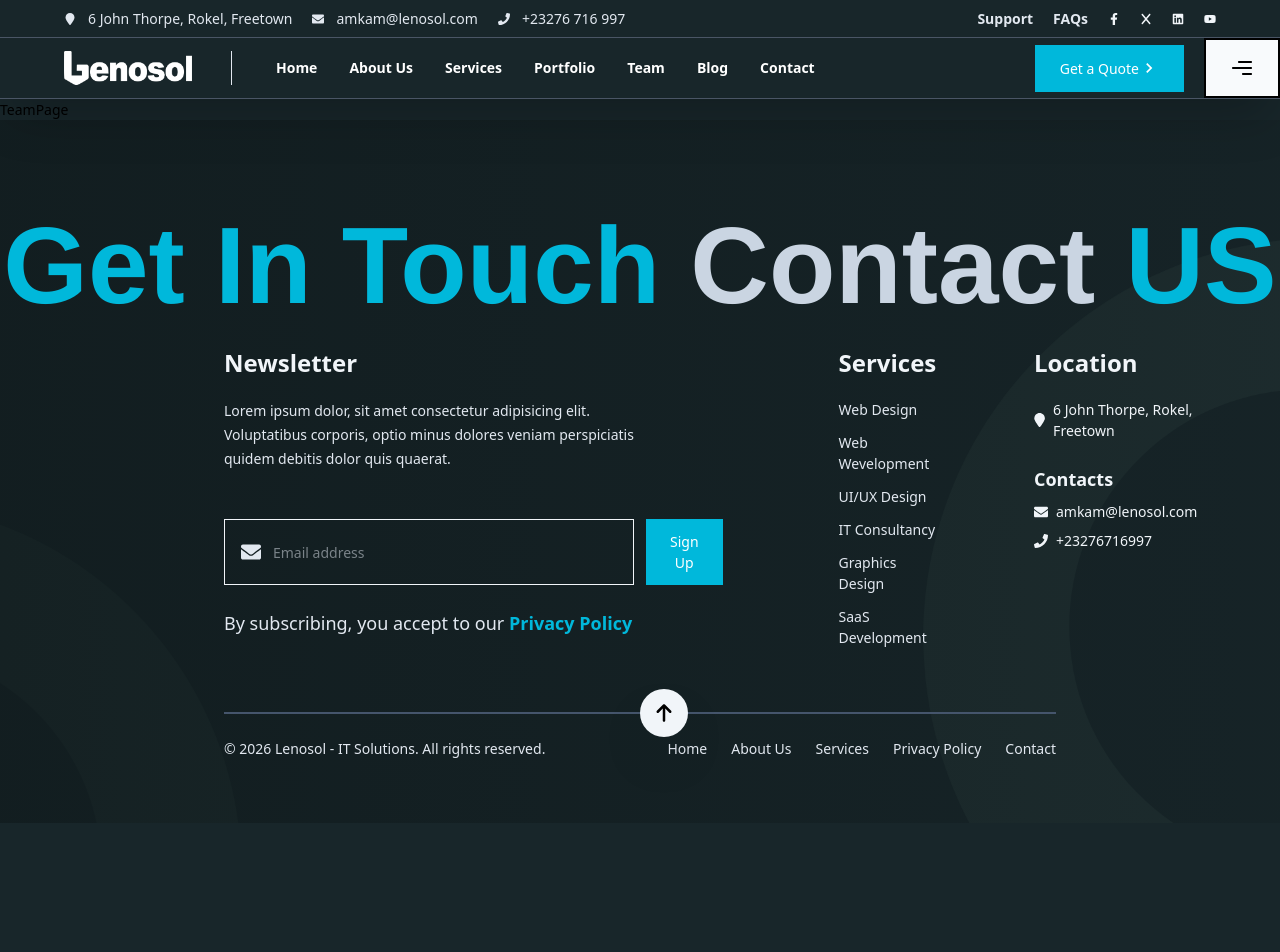
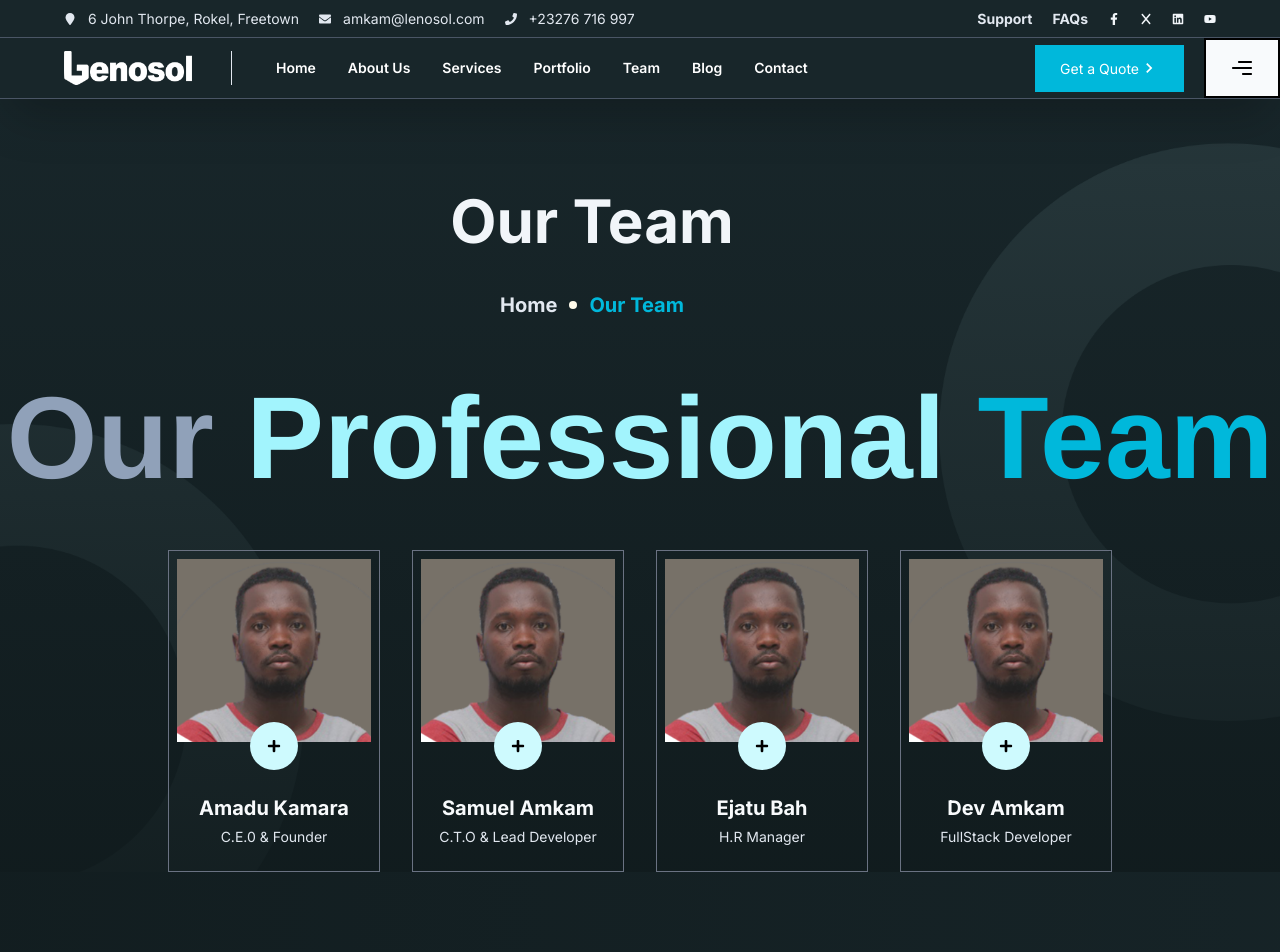
Before and after one commit to AmaduKamara/lenosol.dev, a Next.js app: page /team in a window 1280 px wide. Shown: the top 952 px of the page. Before the commit the page ends 823 px from the top, so only its background shows below. Built offline with nearby package versions, Linux system fonts and the light colour scheme.

Commit message:
Add teams on team page

```diff
--- a/app/components/teams.tsx
+++ b/app/components/teams.tsx
@@ -1,3 +1,4 @@
+"use client";
 import Image from "next/image";
 import Link from "next/link";
 import { FaFacebook, FaLinkedinIn, FaPlus, FaYoutube } from "react-icons/fa";
--- a/app/layout.tsx
+++ b/app/layout.tsx
@@ -1,18 +1,10 @@
 import type { Metadata } from "next";
-import { Geist, Geist_Mono } from "next/font/google";
+import { Inter } from "next/font/google";
 import "./globals.css";
 import NavigationHeader from "./components/navigation-header";
 import Footer from "./components/footer";
 
-const geistSans = Geist({
-  variable: "--font-geist-sans",
-  subsets: ["latin"],
-});
-
-const geistMono = Geist_Mono({
-  variable: "--font-geist-mono",
-  subsets: ["latin"],
-});
+const inter = Inter({ subsets: ["latin"] });
 
 export const metadata: Metadata = {
   title: "Lenosol",
@@ -25,10 +17,7 @@ export default function RootLayout({
   children: React.ReactNode;
 }>) {
   return (
-    <html
-      lang='en'
-      className={`${geistSans.variable} ${geistMono.variable} h-full antialiased scroll-smooth`}
-    >
+    <html lang='en' suppressHydrationWarning className={inter.className}>
       <body className='min-h-full flex flex-col'>
         <NavigationHeader />
         {children}
--- a/app/services/page.tsx
+++ b/app/services/page.tsx
@@ -1,5 +1,26 @@
 const ServicesPage = () => {
-  return <div>ServicesPage</div>;
+  return (
+    <section className='pt-10 pb-24 contact-us px-40'>
+      <div className='mt-10 pl-16 flex justify-center'>
+        <div>
+          <h2 className='text-slate-100 font-bold text-3xl md:text-4xl lg:text-6xl mt-3 text-center'>
+            Our Services
+          </h2>
+          <div className='mt-10 flex justify-center'>
+            <div className='flex gap-3 items-center'>
+              <p className='text-slate-200 text-xl font-bold text-center'>
+                Home
+              </p>
+              <div className='h-2 w-2 bg-amber-50 rounded-full'></div>
+              <p className='text-cyan-500 text-xl font-bold text-center'>
+                Our Services
+              </p>
+            </div>
+          </div>
+        </div>
+      </div>
+    </section>
+  );
 };
 
 export default ServicesPage;
--- a/app/team/page.tsx
+++ b/app/team/page.tsx
@@ -1,5 +1,194 @@
+"use client";
+
+import Image from "next/image";
+import Link from "next/link";
+import { FaFacebook, FaLinkedinIn, FaPlus, FaYoutube } from "react-icons/fa";
+import { FaX } from "react-icons/fa6";
+
+import teamMember1 from "@/app/images/team-member.png";
+import { useState } from "react";
+
 const TeamPage = () => {
-  return <div>TeamPage</div>;
+  const [socialToggle1, setSocialToggle1] = useState(false);
+  const [socialToggle2, setSocialToggle2] = useState(false);
+  const [socialToggle3, setSocialToggle3] = useState(false);
+  const [socialToggle4, setSocialToggle4] = useState(false);
+
+  return (
+    <section className='contact-us'>
+      <div className='mt-10 pl-16 px-40'>
+        <div className='flex justify-center'>
+          <div className='pt-10 pb-8'>
+            <h2 className='text-slate-100 font-bold text-3xl md:text-4xl lg:text-6xl mt-3 text-center'>
+              Our Team
+            </h2>
+            <div className='mt-10 flex justify-center'>
+              <div className='flex gap-3 items-center'>
+                <p className='text-slate-200 text-xl font-bold text-center'>
+                  Home
+                </p>
+                <div className='h-2 w-2 bg-amber-50 rounded-full'></div>
+                <p className='text-cyan-500 text-xl font-bold text-center'>
+                  Our Team
+                </p>
+              </div>
+            </div>
+          </div>
+        </div>
+      </div>
+
+      <h2
+        id='footer-text'
+        className='font-bold text-[9.1vw] text-center text-slate-400'
+      >
+        Our <span className='text-cyan-200'>Professional</span>{" "}
+        <span className='text-cyan-500'>Team</span>
+      </h2>
+
+      <div className='mt-6 px-42'>
+        <div className='grid grid-cols-1 md:grid-cols-2 lg:grid-cols-4 gap-8'>
+          {/* Team Member 1 */}
+          <div
+            className='w-full border p-2 border-gray-500 pb-4 md:pb-6'
+            onClick={() => setSocialToggle1(!socialToggle1)}
+          >
+            <Image src={teamMember1} alt='Team Member 1' className='w-full' />
+            <div
+              className='flex justify-center items-center mb-6 relative'
+              onClick={() => setSocialToggle1(!socialToggle1)}
+            >
+              <div className='w-12 h-12 bg-cyan-100 rounded-full flex items-center justify-center -mt-5 cursor-pointer'>
+                <FaPlus />
+              </div>
+              {socialToggle1 && (
+                <div className='bg-cyan-600 py-5 mb-4 px-8 absolute flex items-center gap-4 transition-all ease-in-out duration-500'>
+                  <Link href='#facebook'>
+                    <FaFacebook className='text-slate-50' size={20} />
+                  </Link>
+                  <Link href='#facebook'>
+                    <FaLinkedinIn className='text-slate-50' size={20} />
+                  </Link>
+                  <Link href='#facebook'>
+                    <FaX className='text-slate-50' size={18} />
+                  </Link>
+                  <Link href='#facebook'>
+                    <FaYoutube className='text-slate-50' size={20} />
+                  </Link>
+                </div>
+              )}
+            </div>
+            <h4 className='text-center text-xl text-slate-50 font-bold'>
+              Amadu Kamara
+            </h4>
+            <p className='text-center text-slate-200 mt-1'>C.E.0 & Founder</p>
+          </div>
+
+          {/* Team Member 2 */}
+          <div
+            className='w-full border p-2 border-gray-500 pb-4 md:pb-6'
+            onClick={() => setSocialToggle2(!socialToggle2)}
+          >
+            <Image src={teamMember1} alt='Team Member 1' className='w-full' />
+            <div className='flex justify-center items-center mb-6'>
+              <div className='w-12 h-12 bg-cyan-100 rounded-full flex items-center justify-center -mt-5 cursor-pointer'>
+                <FaPlus />
+              </div>
+              {socialToggle2 && (
+                <div className='bg-cyan-600 py-5 mb-4 px-8 absolute flex items-center gap-4 transition-all ease-in-out duration-500'>
+                  <Link href='#facebook'>
+                    <FaFacebook className='text-slate-50' size={20} />
+                  </Link>
+                  <Link href='#facebook'>
+                    <FaLinkedinIn className='text-slate-50' size={20} />
+                  </Link>
+                  <Link href='#facebook'>
+                    <FaX className='text-slate-50' size={18} />
+                  </Link>
+                  <Link href='#facebook'>
+                    <FaYoutube className='text-slate-50' size={20} />
+                  </Link>
+                </div>
+              )}
+            </div>
+            <h4 className='text-center text-xl text-slate-50 font-bold'>
+              Samuel Amkam
+            </h4>
+            <p className='text-center text-slate-200 mt-1'>
+              C.T.O & Lead Developer
+            </p>
+          </div>
+
+          {/* Team Member 3 */}
+          <div
+            className='w-full border p-2 border-gray-500 pb-4 md:pb-6'
+            onClick={() => setSocialToggle3(!socialToggle3)}
+          >
+            <Image src={teamMember1} alt='Team Member 1' className='w-full' />
+            <div className='flex justify-center items-center mb-6'>
+              <div className='w-12 h-12 bg-cyan-100 rounded-full flex items-center justify-center -mt-5 cursor-pointer'>
+                <FaPlus />
+              </div>
+              {socialToggle3 && (
+                <div className='bg-cyan-600 py-5 mb-4 px-8 absolute flex items-center gap-4 transition-all ease-in-out duration-500'>
+                  <Link href='#facebook'>
+                    <FaFacebook className='text-slate-50' size={20} />
+                  </Link>
+                  <Link href='#facebook'>
+                    <FaLinkedinIn className='text-slate-50' size={20} />
+                  </Link>
+                  <Link href='#facebook'>
+                    <FaX className='text-slate-50' size={18} />
+                  </Link>
+                  <Link href='#facebook'>
+                    <FaYoutube className='text-slate-50' size={20} />
+                  </Link>
+                </div>
+              )}
+            </div>
+            <h4 className='text-center text-xl text-slate-50 font-bold'>
+              Ejatu Bah
+            </h4>
+            <p className='text-center text-slate-200 mt-1'>H.R Manager</p>
+          </div>
+
+          {/* Team Member 4 */}
+          <div
+            className='w-full border p-2 border-gray-500 pb-4 md:pb-6'
+            onClick={() => setSocialToggle4(!socialToggle4)}
+          >
+            <Image src={teamMember1} alt='Team Member 1' className='w-full' />
+            <div className='flex justify-center items-center mb-6'>
+              <div className='w-12 h-12 bg-cyan-100 rounded-full flex items-center justify-center -mt-5 cursor-pointer'>
+                <FaPlus />
+              </div>
+              {socialToggle4 && (
+                <div className='bg-cyan-600 py-5 mb-4 px-8 absolute flex items-center gap-4 transition-all ease-in-out duration-500'>
+                  <Link href='#facebook'>
+                    <FaFacebook className='text-slate-50' size={20} />
+                  </Link>
+                  <Link href='#facebook'>
+                    <FaLinkedinIn className='text-slate-50' size={20} />
+                  </Link>
+                  <Link href='#facebook'>
+                    <FaX className='text-slate-50' size={18} />
+                  </Link>
+                  <Link href='#facebook'>
+                    <FaYoutube className='text-slate-50' size={20} />
+                  </Link>
+                </div>
+              )}
+            </div>
+            <h4 className='text-center text-xl text-slate-50 font-bold'>
+              Dev Amkam
+            </h4>
+            <p className='text-center text-slate-200 mt-1'>
+              FullStack Developer
+            </p>
+          </div>
+        </div>
+      </div>
+    </section>
+  );
 };
 
 export default TeamPage;
```
